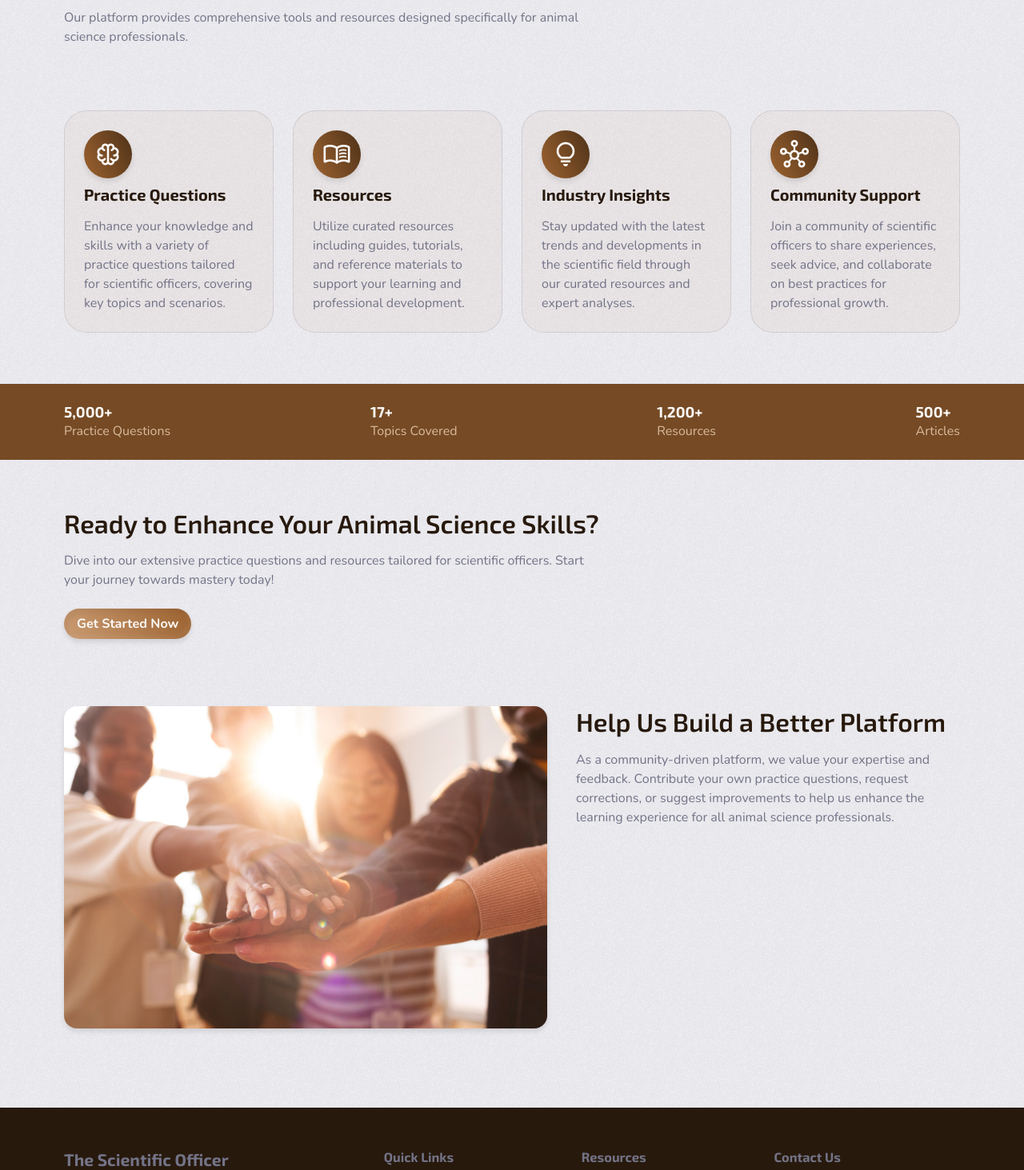
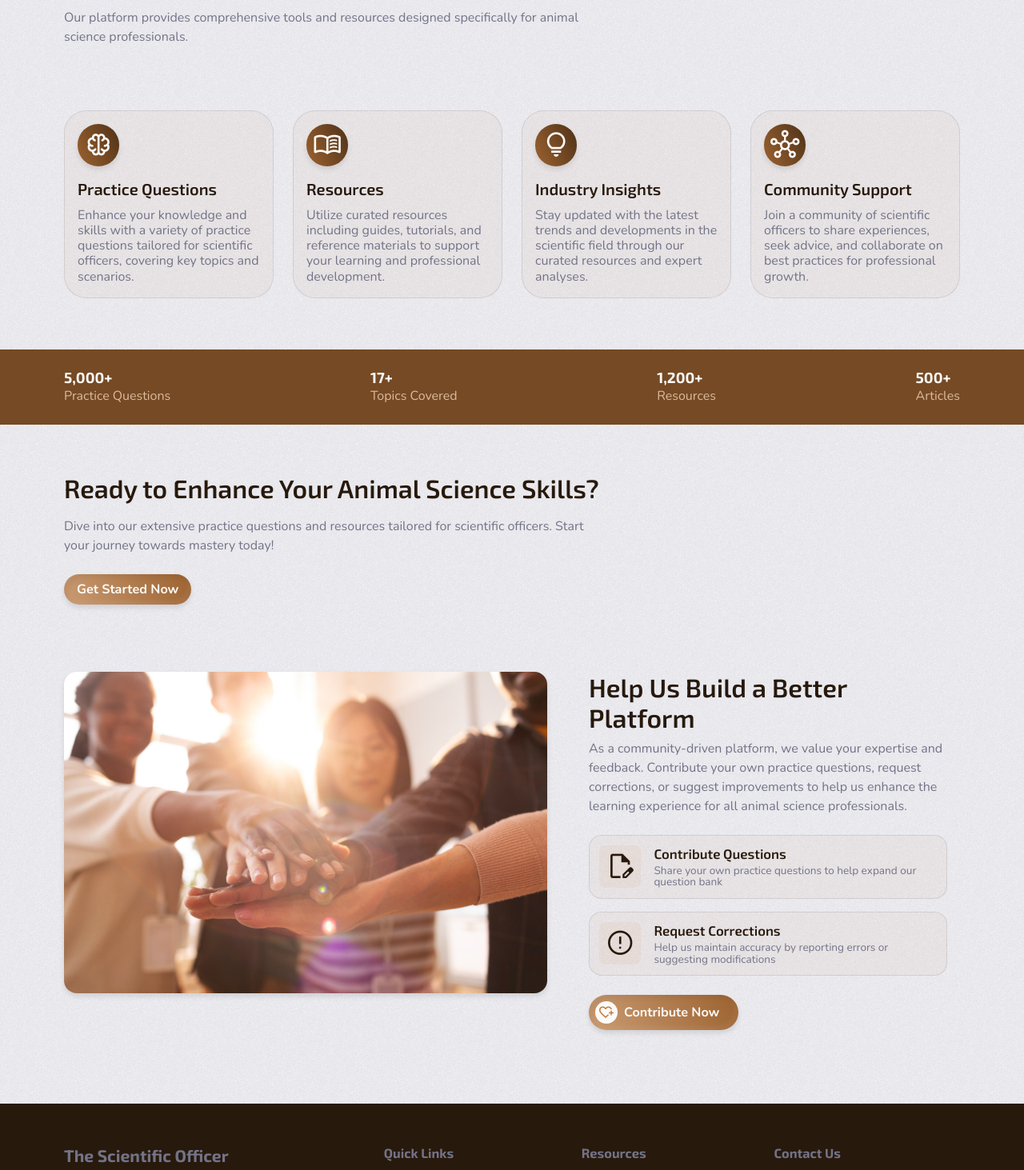
Before and after one commit to Timbar09/the_scientific_officer, a React (Vite) app: page / in a window 1280 px wide. Shown: the part 780-2243 px from the top of the page at 80% size. Built offline with nearby package versions, Linux system fonts and the light colour scheme.

Commit message:
Refactor HomeContribute and HomeFeatures components to utilize Card component for better structure and styling

```diff
--- a/src/assets/sass/pages/_Home.scss
+++ b/src/assets/sass/pages/_Home.scss
@@ -94,38 +94,6 @@
         grid-template-columns: repeat(4, 1fr);
       }
     }
-
-    &--item {
-      padding: 1.5rem;
-      text-align: center;
-      background: clr(primary, 500, 0.05);
-      border: $border;
-      border-radius: radius(lg);
-
-      @include mq(md) {
-        text-align: left;
-      }
-
-      &__icon {
-        span {
-          font-size: 2.25rem;
-          color: clr(primary, 100);
-          border-radius: radius(circle);
-          background: $clr-primary-gradient-dark;
-          box-shadow: $shadow-md;
-        }
-      }
-
-      &__title {
-        color: clr(primary, 900);
-        font-size: 1.25rem;
-        margin-bottom: 0.5rem;
-      }
-
-      &__description {
-        font-size: 1rem;
-      }
-    }
   }
 
   &__metric {
@@ -142,14 +110,20 @@
       }
     }
 
-    &--text {
+    &--info {
       @include mq(md) {
-        max-width: 20rem;
+        max-width: 80%;
+        margin-inline: auto;
+        padding-inline: spacing(3);
       }
 
       @include mq(lg) {
         max-width: 30rem;
       }
+
+      .home__section--title {
+        margin-block-end: 0.5rem;
+      }
     }
   }
 }
--- a/src/pages/home/HomeContribute.tsx
+++ b/src/pages/home/HomeContribute.tsx
@@ -1,9 +1,12 @@
+import Card from "../../components/Card";
+import Button from "../../components/Button";
+
 import communityImage from "../../assets/images/hero/community-contribute.jpg";
 
 const HomeContribute = () => {
   return (
     <section className="home__contribute m-block-5">
-      <div className="container flex flex-col flex-@md-row gap-5 p-block-4">
+      <div className="container flex flex-col flex-@lg-row gap-5 p-block-4">
         <div className="home__contribute--image">
           <img
             src={communityImage}
@@ -12,7 +15,8 @@ const HomeContribute = () => {
           />
         </div>
 
-        <div className="home__contribute--text">
+        <div className="home__contribute--info">
+          <div className="home__contribute--info__text">
             <h2 className="home__section--title">
               Help Us Build a Better Platform
             </h2>
@@ -20,9 +24,44 @@ const HomeContribute = () => {
             <p className="home__section--description m-block-end-4">
               As a community-driven platform, we value your expertise and
               feedback. Contribute your own practice questions, request
-            corrections, or suggest improvements to help us enhance the learning
-            experience for all animal science professionals.
+              corrections, or suggest improvements to help us enhance the
+              learning experience for all animal science professionals.
             </p>
+          </div>
+
+          <ul className="home__contribute--info__text--card__list flex flex-col gap-3">
+            <li className="home__contribute--info__text--card__list--item">
+              <Card
+                size="small"
+                icon={{ name: "edit_document" }}
+                title="Contribute Questions"
+                text="Share your own practice
+              questions to help expand our question bank"
+              />
+            </li>
+
+            <li className="home__contribute--info__text--card__list--item">
+              <Card
+                size="small"
+                icon={{ name: "error" }}
+                title="Request Corrections"
+                text="Help us maintain accuracy by reporting errors or suggesting modifications"
+              />
+            </li>
+          </ul>
+
+          <div className="home__contribute--info__cta m-block-start-4">
+            <Button icon={{ name: "heart_plus" }}>
+              <a
+                href=""
+                target="_blank"
+                rel="noopener noreferrer"
+                className="clr-inherit"
+              >
+                Contribute Now
+              </a>
+            </Button>
+          </div>
         </div>
       </div>
     </section>
--- a/src/pages/home/HomeFeatures.tsx
+++ b/src/pages/home/HomeFeatures.tsx
@@ -1,3 +1,5 @@
+import Card from "../../components/Card";
+
 const HomeFeatures = () => {
   const features = [
     {
@@ -48,6 +50,7 @@ const HomeFeatures = () => {
     //     "Access a wide range of articles covering essential topics for scientific officers, from research methodologies to regulatory compliance.",
     // },
   ];
+
   return (
     <section className="home__feature main__section">
       <div className="container">
@@ -64,17 +67,11 @@ const HomeFeatures = () => {
               className="home__feature--item flex flex-col gap-1"
               key={feature.title}
             >
-              <div className="home__feature--item__icon">
-                <span className="material-symbols-outlined p-2">
-                  {feature.icon}
-                </span>
-              </div>
-
-              <h3 className="home__feature--item__title">{feature.title}</h3>
-
-              <p className="home__feature--item__description">
-                {feature.description}
-              </p>
+              <Card
+                icon={{ name: feature.icon }}
+                title={feature.title}
+                text={feature.description}
+              />
             </li>
           ))}
         </ul>
```
Lines whose indentation alone changed are shown as unchanged.
